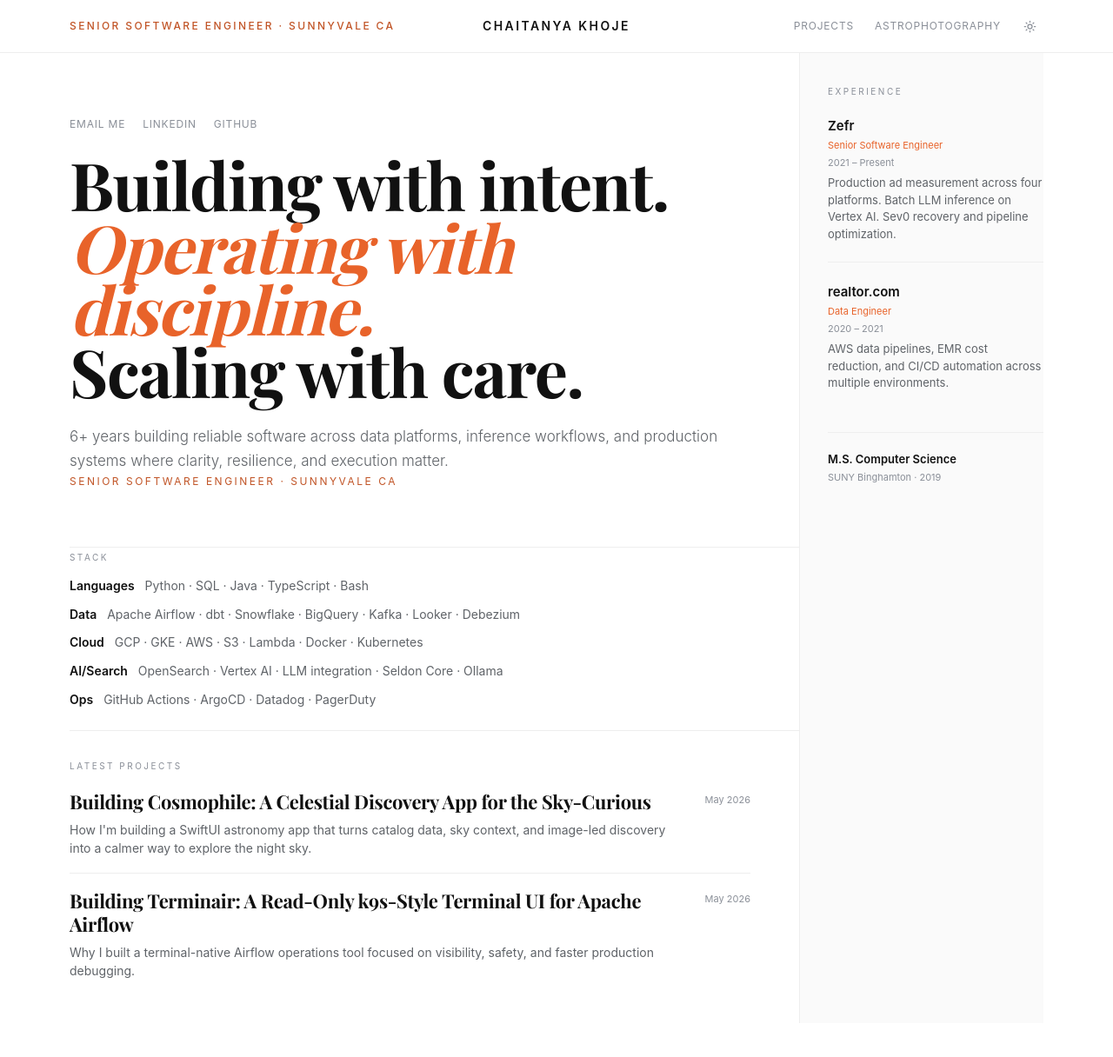
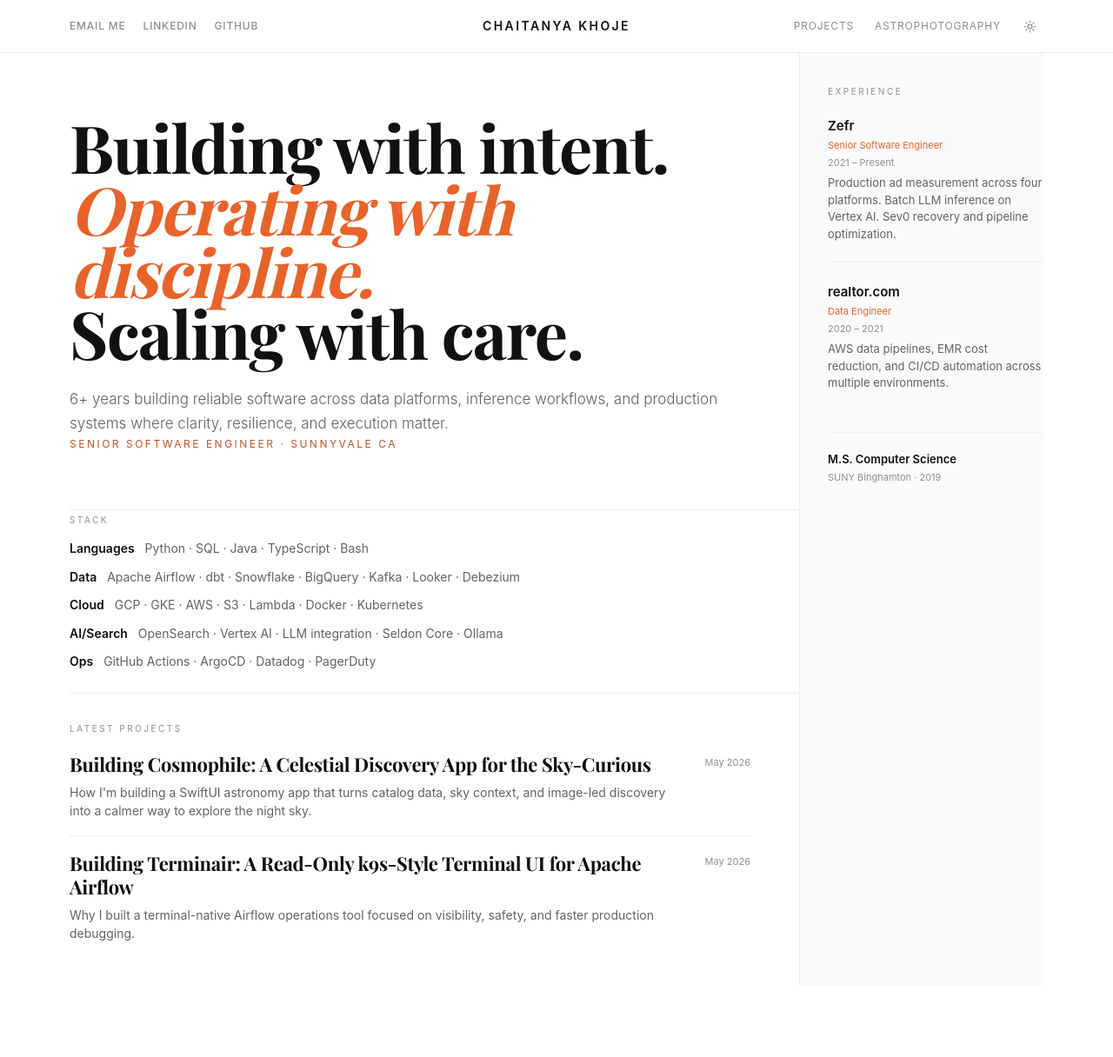
Before and after one commit to ChaitanyaKhoje/chaitanyakhoje.github.io, a Jekyll site: the page built from index.html, in a window 1280 px wide and 1273 px high. Shown: the top 1216 px of the window at 87% size. Built offline with Jekyll 4.4.1, drawn with Linux system fonts in a browser that asks for light colours; some web fonts are replaced.

Commit message:
fix: move contact links into nav

```diff
--- a/_layouts/default.html
+++ b/_layouts/default.html
@@ -24,7 +24,15 @@
 
   <nav class="topbar">
     <div class="nav-inner">
-      <div class="nav-left">Senior Software Engineer · Sunnyvale CA</div>
+      <div class="nav-left">
+        {% if page.url == '/' %}
+        <a class="nav-link nav-link-inline" href="mailto:chaitanyakhoje9@gmail.com">Email me</a>
+        <a class="nav-link nav-link-inline" href="https://www.linkedin.com/in/chaitanyakhoje/" target="_blank" rel="noopener">LinkedIn</a>
+        <a class="nav-link nav-link-inline" href="https://github.com/ChaitanyaKhoje" target="_blank" rel="noopener">GitHub</a>
+        {% else %}
+        Senior Software Engineer · Sunnyvale CA
+        {% endif %}
+      </div>
       <a class="nav-name" href="{{ '/' | relative_url }}">Chaitanya Khoje</a>
       <div class="nav-right">
         <a class="nav-link" href="{{ '/' | relative_url }}#projects">Projects</a>
--- a/_layouts/home.html
+++ b/_layouts/home.html
@@ -10,11 +10,6 @@ layout: default
 
       <!-- Hero -->
       <section class="hero" id="work">
-        <div class="hero-links">
-          <a class="hero-link" href="mailto:chaitanyakhoje9@gmail.com">Email me</a>
-          <a class="hero-link" href="https://www.linkedin.com/in/chaitanyakhoje/" target="_blank" rel="noopener">LinkedIn</a>
-          <a class="hero-link" href="https://github.com/ChaitanyaKhoje" target="_blank" rel="noopener">GitHub</a>
-        </div>
         <h1 class="hero-title">Building with intent.<br><em>Operating with discipline.</em><br>Scaling with care.</h1>
         <p class="hero-bio">6+ years building reliable software across data platforms, inference workflows, and production systems where clarity, resilience, and execution matter.</p>
         <p class="hero-role">Senior Software Engineer · Sunnyvale CA</p>
--- a/assets/css/portfolio.css
+++ b/assets/css/portfolio.css
@@ -128,6 +128,12 @@ body.astro-page .article-shell {
   white-space: nowrap;
 }
 
+.nav-left:has(.nav-link-inline) {
+  display: flex;
+  align-items: center;
+  gap: 20px;
+}
+
 .nav-name {
   font-family: var(--mono);
   font-size: 14px;
@@ -167,6 +173,18 @@ body.astro-page .article-shell {
   transform: translateY(-2px) scale(1.03);
 }
 .nav-link:active { transform: translateY(0) scale(0.98); }
+
+.nav-link-inline {
+  padding: 0;
+  border-radius: 0;
+  background: transparent;
+  box-shadow: none;
+}
+
+.nav-link-inline:hover {
+  background: transparent;
+  box-shadow: none;
+}
 
 .theme-toggle {
   background: transparent;
@@ -259,28 +277,6 @@ body.astro-page .article-shell {
 .stack-section {
   padding: 0 56px 22px 0;
   border-bottom: 1px solid var(--rule);
-}
-
-.hero-links {
-  display: flex;
-  gap: 20px;
-  flex-wrap: wrap;
-  margin-bottom: 24px;
-}
-
-.hero-link {
-  font-family: var(--mono);
-  font-size: 12px;
-  color: var(--ink-faint);
-  text-decoration: none;
-  letter-spacing: 0.8px;
-  text-transform: uppercase;
-  transform: translateY(0) scale(1);
-  transition: color 0.16s, transform 0.16s;
-}
-.hero-link:hover {
-  color: var(--ink);
-  transform: translateY(-2px);
 }
 
 /* ── Tech strip ─────────────────────────────────────────── */
@@ -725,7 +721,7 @@ body.modal-open {
 
   .nav-link,
   .theme-toggle,
-  .hero-link,
+  .nav-link-inline,
   .back-link,
   .post-header-tag,
   .to-top-button,
```
